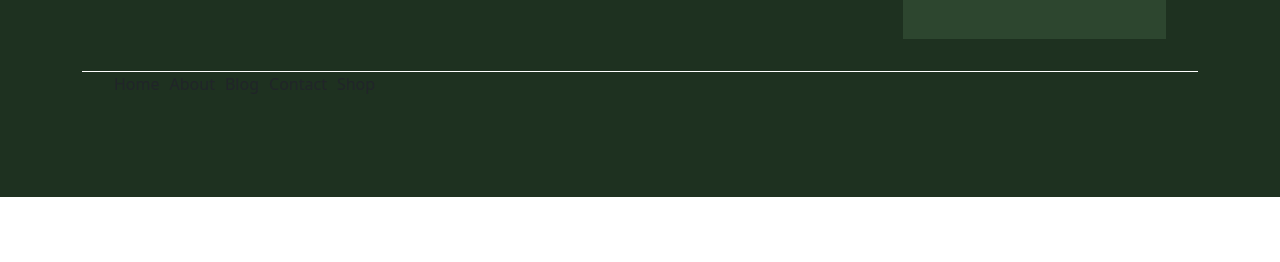
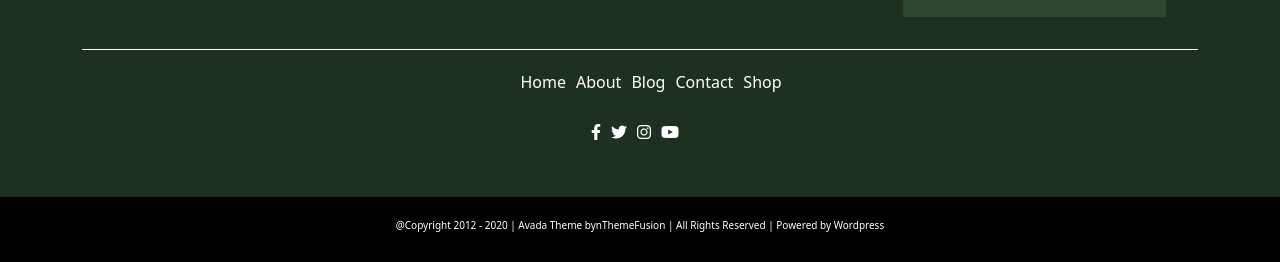
Before and after one commit to Fradala/proj-html-vuejs, a Vue app: page / in a window 1280 px wide. Shown: the part 4863-5125 px from the top of the page. Before the commit the page ends 5060 px from the top, so only its background shows below. Built offline with nearby package versions, Linux system fonts and the light colour scheme.

Commit message:
footer completato

```diff
--- a/src/components/AppFooter.vue
+++ b/src/components/AppFooter.vue
@@ -81,13 +81,30 @@
 
                 </ul>
 
+                <div class="icone-social">
+                    <i class="fa-brands fa-facebook-f"></i>
+                    <i class="fa-brands fa-twitter"></i>
+                    <i class="fa-brands fa-instagram"></i>
+                    <i class="fa-brands fa-youtube"></i>
+
+
+                </div>
+
             </div>
 
         </div>
 
 
 
+
+
    </section>
+   <div class="striscia-nera">
+            <p>
+                @Copyright 2012 - 2020 | Avada Theme bynThemeFusion | All Rights Reserved | Powered by Wordpress
+            </p>
+
+   </div>
 </template>
 <script>
 export default {
@@ -173,9 +190,37 @@ export default {
     .contatti{
         display: flex;
         flex-direction: row;
+        justify-content: center;
+        color: white;
+        margin-top: 20px;
+
 
     }
 
+    .icone-social{
+        color: white;
+        text-align: center;
+
+        .fa-brands{
+            margin-right: 10px;
+        }
+    }
+
+
+
+}
+
+.striscia-nera{
+        background-color: black;
+        padding: 1rem;
+        color: white;
+
+
+        p{
+            font-size: 10px;
+            text-align: center;
+            margin-top: 5px;
+        }
 }
 
 
--- a/src/components/AppMain.vue
+++ b/src/components/AppMain.vue
@@ -635,7 +635,8 @@ export default {
 
 
 .sei-prodotti{
-
+    margin: auto;
+    justify-content: center;
     display: flex;
     flex-wrap: wrap;
     div{
```
